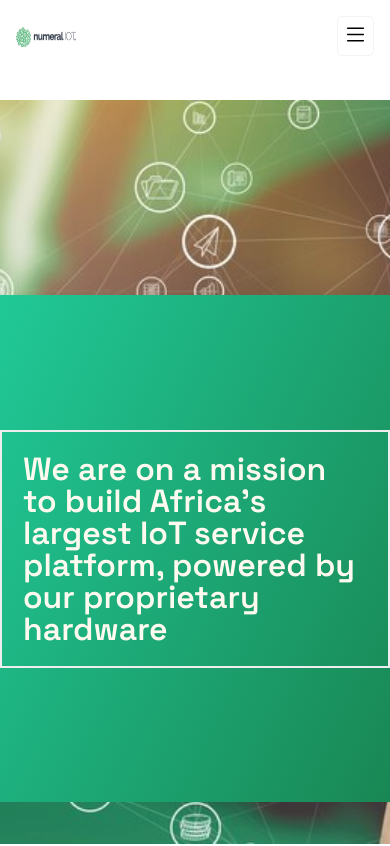
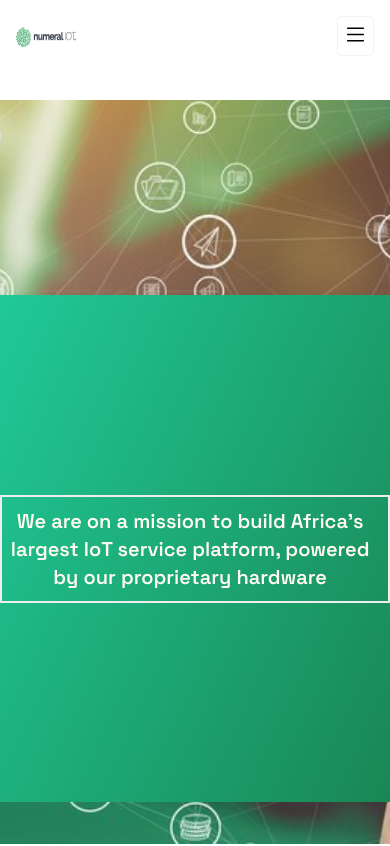
Before and after one commit to chimolirgb/numeral-web, a Next.js app: page / in a window 390 px wide. Shown: the top 846 px of the page. Built offline with nearby package versions, Linux system fonts and the light colour scheme.

Commit message:
final changes

```diff
--- a/components/navigation/navigation.module.css
+++ b/components/navigation/navigation.module.css
@@ -666,6 +666,23 @@
     flex-wrap: wrap;
   }
 
+  .solutionsContainer {
+    display: flex;
+    flex-direction: column;
+    justify-content: start;
+    margin: 0px;
+    gap: 0.5rem 0px;
+  }
+  .solution {
+    /* flex: 1; */
+    padding: 10px;
+    margin: 25px;
+    border-radius: 10px;
+    box-shadow: 0 2px 4px rgba(0, 0, 0, 0.1);
+    transition: background-color 0.3s, color 0.3s;
+  }
+
+
   .nav ul.show {
     display: flex;
   }
@@ -760,6 +777,26 @@
   }
 }
 
+
+@media (max-width:723px){
+
+  .solutionsContainer {
+    display: flex;
+    flex-direction: column;
+    justify-content: start;
+    margin: 0px;
+    gap: 0.5rem 0px;
+  }
+  .solution {
+    /* flex: 1; */
+    padding: 10px;
+    margin: 25px;
+    border-radius: 10px;
+    box-shadow: 0 2px 4px rgba(0, 0, 0, 0.1);
+    transition: background-color 0.3s, color 0.3s;
+  }
+
+}
 /* For smaller screens with hamburger menu */
 @media (max-width: 705px) {
 
@@ -814,10 +851,10 @@
     height: 25px;
   }
 
-  .landing {
+  /* .landing {
     flex-direction: column;
   }
-
+   */
 
 
   .gradient {
@@ -838,11 +875,15 @@
   }
 
   .ptop {
-    margin: 5px;
-    padding: 1rem !important;
-    text-align: start !important;
-    line-height: 1;
-    font-size: 2rem !important;
+    font-size: 20px;
+    font-weight: 600;
+    max-width: 700px;
+    margin: 10px;
+    font-family: "Space Grotesk", sans-serif !important;
+    line-height: 1.4;
+    color: floralwhite;
+    margin-left: 0.2px;
+
   }
 
   .overlay {
@@ -854,9 +895,7 @@
     align-items: center;
     gap: 0.5rem;
   }
-  .image1 {
-    display: none;
-  }
+
   .container2 {
     display: flex !important;
     flex-direction: column !important;
--- a/styles/globals.css
+++ b/styles/globals.css
@@ -327,7 +327,7 @@ body {
 
 @media (max-width: 704px) {
   .composite-image {
-    margin-top: 480px;
+    margin-top: 5px;
     margin-left: 20px;
   }
 
@@ -359,7 +359,7 @@ body {
 
 @media (max-width: 360px) {
   .composite-image {
-    margin-top: 220px;
+    margin-top: 5px;
     margin-left: 10px;
   }
 
```
